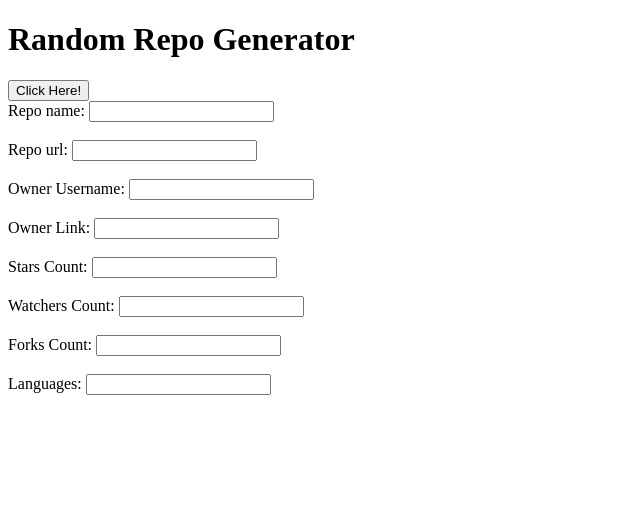
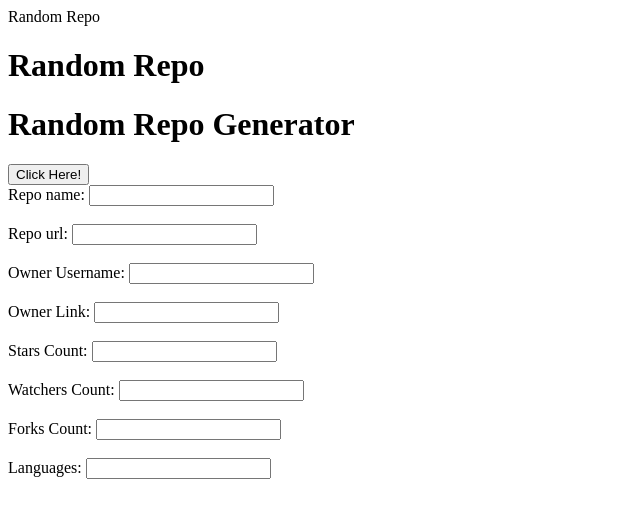
Before and after one commit to AshCoder232/hacknight_githubapi, a Django app: template repos/templates/repos/index.html in a window 1280 px wide. Shown: the top 518 px of the page, without its empty margins (0-640 px from the left). Run offline with Django 3.2, Linux system fonts and the light colour scheme; the template is opened without the code that fills it, so the values that code supplies are empty.

Commit message:
Add files via upload

```diff
--- a/repos/templates/repos/index.html
+++ b/repos/templates/repos/index.html
@@ -1,3 +1,5 @@
+<!DOCTYPE html>
+<head>Random Repo</head>
 <!doctype html>
 <html lang="en">
 
@@ -15,11 +17,14 @@
     <link rel="preconnect" href="https://fonts.googleapis.com">
     <link rel="preconnect" href="https://fonts.gstatic.com" crossorigin>
     <link href="https://fonts.googleapis.com/css2?family=Source+Sans+Pro&display=swap" rel="stylesheet">
+    <script src="template/script.js" defer></script>
 
     <title>Random Repo Generator!</title>
 </head>
 
 <body>
+    <h1>Random Repo</h1>
+</body>
     <h1 class="heading">Random Repo Generator</h1>
     <section class="intro">
         <button class="repogen">
```
